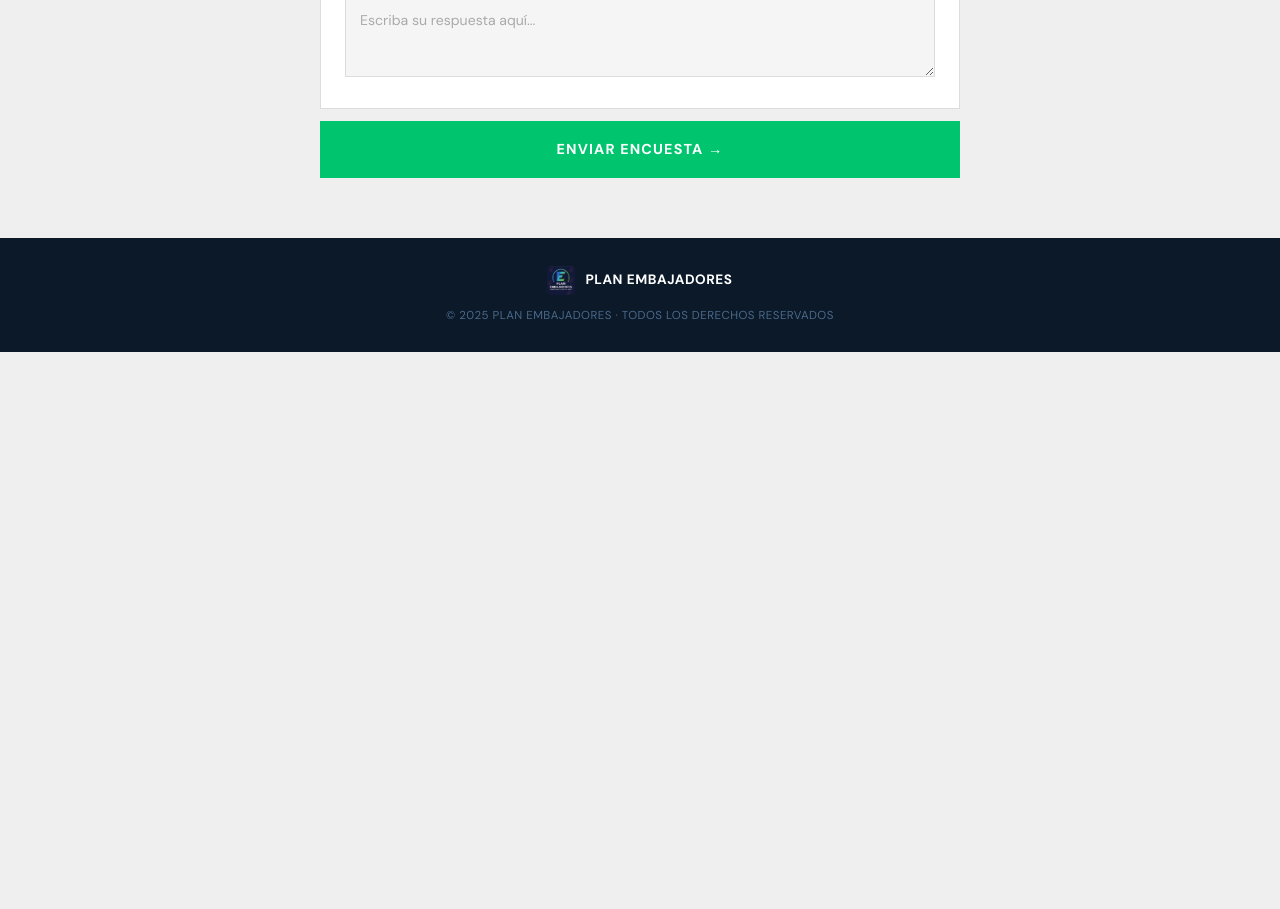
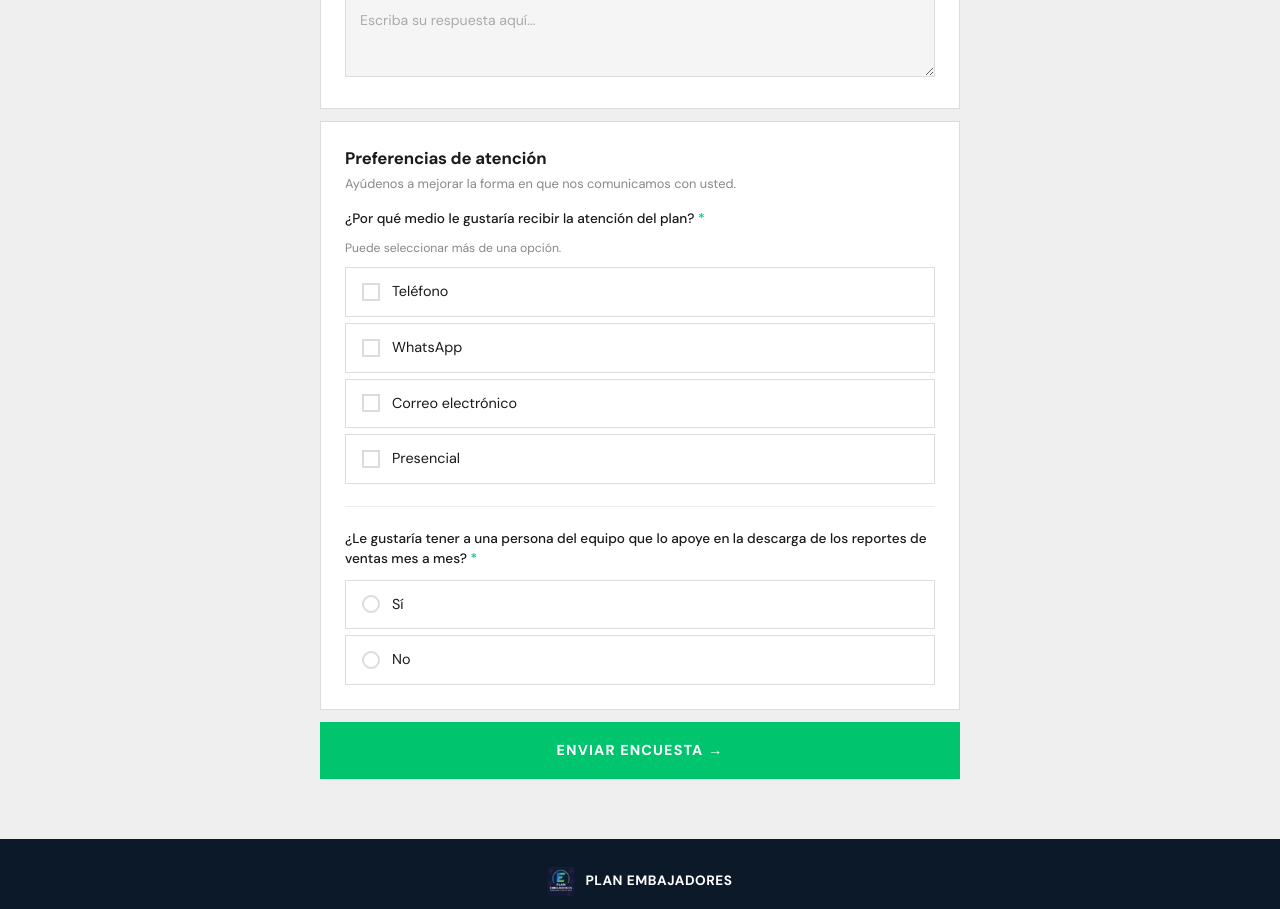
Before and after one commit to devgrowconnect-source/embajadores-form, a Next.js app: page / in a window 1280 px wide. Shown: the part 2840-3749 px from the top of the page. Before the commit the page ends 3192 px from the top, so only its background shows below. Built offline with nearby package versions, Linux system fonts and the light colour scheme.

Commit message:
feat: add contact channel preference and sales report support questions

```diff
--- a/app/api/submit/route.ts
+++ b/app/api/submit/route.ts
@@ -65,6 +65,10 @@ function buildEmailHtml(data: Record<string, unknown>): string {
         row("¿Qué mejoraría?", data.s7_2 || "—") +
         row("Otros comentarios", data.s7_3 || "—")
       )}
+      ${section("8. Preferencias de atención",
+        row("Canal de atención preferido", Array.isArray(data.s8_contacto) ? (data.s8_contacto as string[]).join(", ") || "—" : "—") +
+        row("¿Apoyo en descarga de reportes?", data.s9_apoyo_reportes === "si" ? "Sí" : data.s9_apoyo_reportes === "no" ? "No" : "—")
+      )}
     </table>
 
     <div style="padding:16px 24px;background:#f8f8f8;border-top:1px solid #eee">
--- a/app/globals.css
+++ b/app/globals.css
@@ -222,3 +222,37 @@ body {
   border-top: 1px solid var(--border-light);
   margin: 14px 0;
 }
+
+/* Checkbox multi-select options */
+.check-option {
+  display: flex;
+  align-items: center;
+  gap: 12px;
+  padding: 13px 16px;
+  border: 1px solid var(--border);
+  background: #fff;
+  cursor: pointer;
+  transition: all 0.12s;
+  font-size: 0.9rem;
+  color: var(--text-dark);
+}
+.check-option:hover { border-color: var(--accent); }
+.check-option.active {
+  border-color: var(--accent);
+  background: #F0FBF5;
+  font-weight: 500;
+}
+.check-box {
+  width: 18px;
+  height: 18px;
+  border: 2px solid var(--border);
+  display: flex;
+  align-items: center;
+  justify-content: center;
+  flex-shrink: 0;
+  transition: all 0.12s;
+}
+.check-option.active .check-box {
+  border-color: var(--accent);
+  background: var(--accent);
+}
--- a/app/page.tsx
+++ b/app/page.tsx
@@ -12,6 +12,8 @@ type FormData = {
   s5_1: number; s5_2: number; s5_3: number;
   s6_satisfaccion: number;
   s7_1: string; s7_2: string; s7_3: string;
+  s8_contacto: string[];
+  s9_apoyo_reportes: "" | "si" | "no";
 };
 
 const INITIAL: FormData = {
@@ -22,7 +24,16 @@ const INITIAL: FormData = {
   s5_1: 0, s5_2: 0, s5_3: 0,
   s6_satisfaccion: 0,
   s7_1: "", s7_2: "", s7_3: "",
+  s8_contacto: [],
+  s9_apoyo_reportes: "",
 };
+
+const CONTACTO_OPTIONS = [
+  { val: "telefono", label: "Teléfono" },
+  { val: "whatsapp", label: "WhatsApp" },
+  { val: "correo", label: "Correo electrónico" },
+  { val: "presencial", label: "Presencial" },
+];
 
 const SAT_OPTIONS = [
   { val: 5, label: "Muy satisfecho" },
@@ -70,15 +81,26 @@ export default function EncuestaPage() {
     setForm((prev) => ({ ...prev, [key]: val }));
   }, []);
 
+  const toggleContacto = useCallback((val: string) => {
+    setForm((prev) => ({
+      ...prev,
+      s8_contacto: prev.s8_contacto.includes(val)
+        ? prev.s8_contacto.filter((v) => v !== val)
+        : [...prev.s8_contacto, val],
+    }));
+  }, []);
+
   const requiredRatings: (keyof FormData)[] = [
     "s2_1","s2_2","s2_3","s3_1","s3_2","s3_3",
     "s4_1","s4_2","s4_3","s5_1","s5_2","s5_3","s6_satisfaccion",
   ];
 
-  const totalRequired = requiredRatings.length + 1; // +1 for participante
+  const totalRequired = requiredRatings.length + 3; // participante + s8 + s9
   const filled =
     (form.participante !== "" ? 1 : 0) +
-    requiredRatings.filter((k) => (form[k] as number) > 0).length;
+    requiredRatings.filter((k) => (form[k] as number) > 0).length +
+    (form.s8_contacto.length > 0 ? 1 : 0) +
+    (form.s9_apoyo_reportes !== "" ? 1 : 0);
   const progress = Math.round((filled / totalRequired) * 100);
 
   const isValid =
@@ -86,7 +108,9 @@ export default function EncuestaPage() {
     requiredRatings.every((k) => (form[k] as number) > 0) &&
     form.s7_1.trim() !== "" &&
     form.s7_2.trim() !== "" &&
-    form.s7_3.trim() !== "";
+    form.s7_3.trim() !== "" &&
+    form.s8_contacto.length > 0 &&
+    form.s9_apoyo_reportes !== "";
 
   async function handleSubmit(e: React.FormEvent) {
     e.preventDefault();
@@ -307,6 +331,73 @@ export default function EncuestaPage() {
           </div>
         </div>
 
+        {/* ── 8. Preferencias ── */}
+        <div className="card">
+          <p className="section-title">Preferencias de atención</p>
+          <p className="section-sub">Ayúdenos a mejorar la forma en que nos comunicamos con usted.</p>
+          <div style={{ display: "flex", flexDirection: "column", gap: 18 }}>
+
+            {/* Canal de atención */}
+            <div>
+              <p className="q-label">
+                ¿Por qué medio le gustaría recibir la atención del plan?{" "}
+                <span style={{ color: "var(--accent)" }}>*</span>
+              </p>
+              <p style={{ fontSize: "0.76rem", color: "var(--text-muted)", marginBottom: 10 }}>
+                Puede seleccionar más de una opción.
+              </p>
+              <div style={{ display: "flex", flexDirection: "column", gap: 6 }}>
+                {CONTACTO_OPTIONS.map(({ val, label }) => {
+                  const active = form.s8_contacto.includes(val);
+                  return (
+                    <button
+                      key={val}
+                      type="button"
+                      onClick={() => toggleContacto(val)}
+                      className={`check-option${active ? " active" : ""}`}
+                    >
+                      <span className="check-box">
+                        {active && (
+                          <svg width="10" height="8" viewBox="0 0 10 8" fill="none">
+                            <path d="M1 4L3.5 6.5L9 1" stroke="#fff" strokeWidth="1.8" strokeLinecap="round" strokeLinejoin="round" />
+                          </svg>
+                        )}
+                      </span>
+                      {label}
+                    </button>
+                  );
+                })}
+              </div>
+            </div>
+
+            <hr className="q-divider" style={{ margin: "4px 0" }} />
+
+            {/* Apoyo reportes */}
+            <div>
+              <p className="q-label">
+                ¿Le gustaría tener a una persona del equipo que lo apoye en la descarga de los reportes de ventas mes a mes?{" "}
+                <span style={{ color: "var(--accent)" }}>*</span>
+              </p>
+              <div style={{ display: "flex", flexDirection: "column", gap: 6 }}>
+                {([{ val: "si", label: "Sí" }, { val: "no", label: "No" }] as const).map(({ val, label }) => (
+                  <button
+                    key={val}
+                    type="button"
+                    onClick={() => set("s9_apoyo_reportes", val)}
+                    className={`radio-option${form.s9_apoyo_reportes === val ? " active" : ""}`}
+                  >
+                    <span className="radio-dot">
+                      {form.s9_apoyo_reportes === val && <span className="radio-dot-inner" />}
+                    </span>
+                    {label}
+                  </button>
+                ))}
+              </div>
+            </div>
+
+          </div>
+        </div>
+
         {error && <div className="error-banner">{error}</div>}
 
         <button type="submit" disabled={submitting} className="submit-btn">
```
